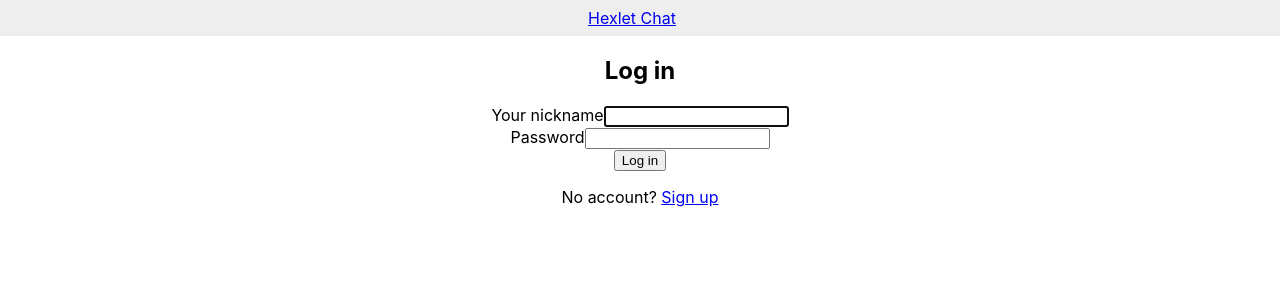
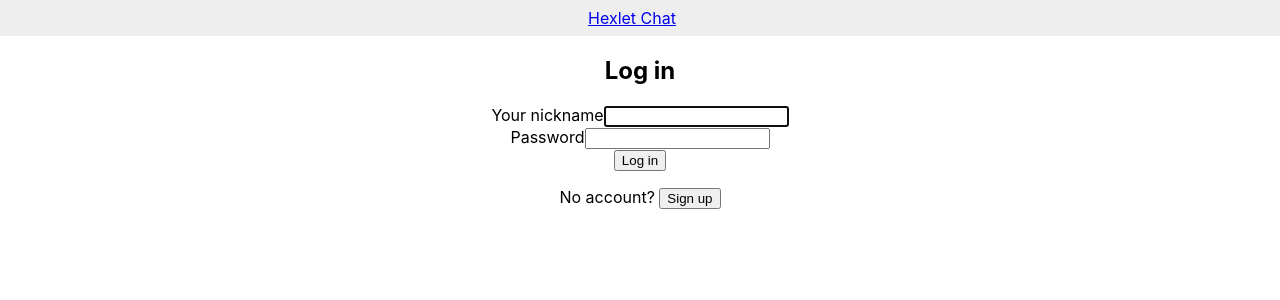
Before and after one commit to Shi0-X/ChatAPP, a React (Create React App) app in the folder frontend/: page /login in a window 1280 px wide. Shown: the top 300 px of the page. Built offline with nearby package versions, Linux system fonts and the light colour scheme; no server answers.

Commit message:
Update LoginPage.jsx

```diff
--- a/frontend/src/components/LoginPage/LoginPage.jsx
+++ b/frontend/src/components/LoginPage/LoginPage.jsx
@@ -31,15 +31,11 @@ const LoginPage = () => {
   const handleSubmit = async (values, { setSubmitting }) => {
     try {
       setAuthError(null);
-      // Forzamos el fallo de login cuando el usuario es "error"
-      if (values.username === 'error' || values.password === 'error') {
-        throw new Error('Forced error for test');
-      }
       const { token, username: returnedUser } = await loginRequest(values.username, values.password);
       logIn(token, returnedUser);
       navigate('/');
     } catch (error) {
-      setAuthError(t('errors.invalidFeedback')); // Esto mostrará "Username or password are incorrect"
+      setAuthError(t('errors.invalidFeedback'));
     } finally {
       setSubmitting(false);
     }
@@ -49,7 +45,11 @@ const LoginPage = () => {
     <div>
       <h2>{t('entry')}</h2>
 
-      {authError && <div role="alert" style={{ color: 'red' }}>{authError}</div>}
+      {authError && (
+        <div role="alert" style={{ color: 'red' }}>
+          {authError}
+        </div>
+      )}
 
       <Formik initialValues={initialValues} validationSchema={validationSchema} onSubmit={handleSubmit}>
         {({ isSubmitting }) => (
@@ -75,7 +75,9 @@ const LoginPage = () => {
 
       <p>
         {t('noAccount')}{' '}
-        <Link to="/signup">{t('makeRegistration')}</Link>
+        <button type="button" onClick={() => navigate('/signup')}>
+          {t('makeRegistration')}
+        </button>
       </p>
     </div>
   );
```
